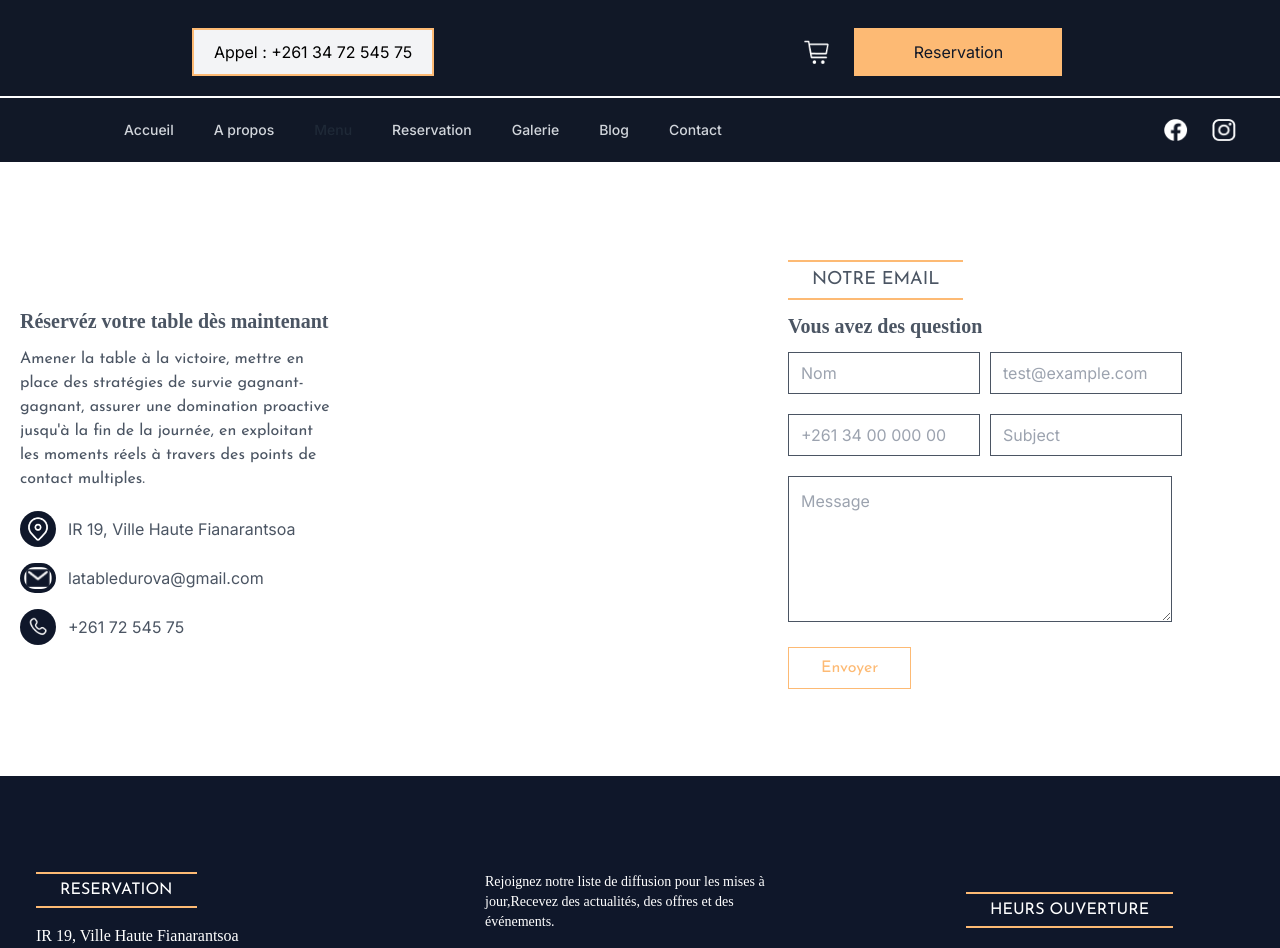
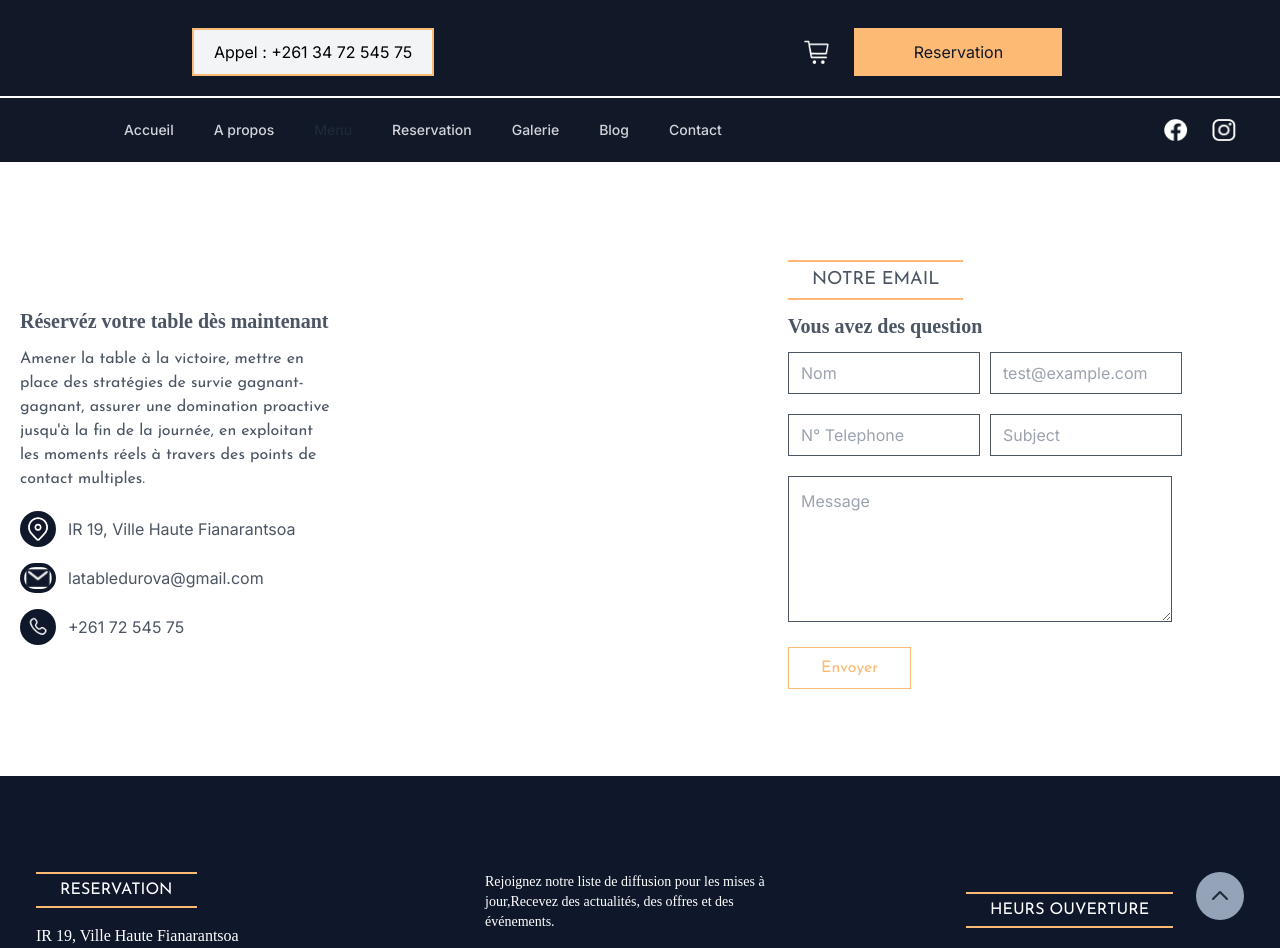
Before and after one commit to alphatowestphalen/siteNextJs, a Next.js app: page /contact in a window 1280 px wide. Shown: the top 948 px of the page. Built offline with nearby package versions, Linux system fonts and the light colour scheme.

Commit message:
fix:integration contanct

```diff
--- a/app/component/Footer/Footer.tsx
+++ b/app/component/Footer/Footer.tsx
@@ -19,9 +19,7 @@ const Footer = () => {
                 >
                   {`IR 19, Ville Haute Fianarantsoa`} <br />
                   <span className="text-orange-300"> Appel </span>
-                  <a href="tel:+261 72 545 75">
-                    +261 72 545 75
-                  </a>
+                  <a href="tel:+261 72 545 75">+261 72 545 75</a>
                   <br />
                   <span className="text-orange-300">
                     <a href="mailto:latabledurova@gmail.com">
@@ -80,6 +78,25 @@ const Footer = () => {
               </li>
             </nav>
           </div>
+          <div className="bg-slate-400 rounded-full absolute right-9  p-3">
+            <a href="#header" className="transition">
+              <svg
+                className="w-6 h-6 text-gray-800 dark:text-white"
+                aria-hidden="true"
+                xmlns="http://www.w3.org/2000/svg"
+                fill="none"
+                viewBox="0 0 24 24"
+              >
+                <path
+                  stroke="currentColor"
+                  stroke-linecap="round"
+                  stroke-linejoin="round"
+                  stroke-width="2"
+                  d="m5 15 7-7 7 7"
+                />
+              </svg>
+            </a>
+          </div>
         </div>
       </div>
     </footer>
--- a/app/component/Header/Header.tsx
+++ b/app/component/Header/Header.tsx
@@ -4,7 +4,7 @@ import NavBar from '../NavBar/NavBar'
 
 const Header = () => {
   return (
-    <div>
+    <div id='header'>
         <TopHeader />
         <NavBar />
     </div>
--- a/app/component/NavBar/NavBar.tsx
+++ b/app/component/NavBar/NavBar.tsx
@@ -43,7 +43,7 @@ const NavBar = () => {
                   >
                     {`Blog`}
                   </a>
-                  <a href='/'
+                  <a href='/contact'
                     className='text-gray-300  hover:text-gray-800 dark:hover:text-white px-3 py-2 rounded-md text-sm font-medium'
                   >
                     {`Contact`}
@@ -124,7 +124,7 @@ const NavBar = () => {
             >
               {`Blog`}
             </a>
-            <a href='/'
+            <a href='/contact'
               className='text-gray-300 hover:text-gray-800 dark:hover:text-white block px-3 py-2 rounded-md text-base font-medium'
             >
               {`Contact`}
--- a/app/contact/page.tsx
+++ b/app/contact/page.tsx
@@ -70,7 +70,7 @@ const Contactpage = () => {
                     type="Telephone"
                     id="footer-field"
                     name="footer-field"
-                    placeholder="+261 34 00 000 00 "
+                    placeholder="N° Telephone"
                     className="w-full md:w-48 bg-transparent border text-gray-600 border-gray-600 px-3 focus:ring-indigo-200 text-base outline-none py-1  leading-8 transition-colors duration-200 ease-in-out"
                   />
                   <input
```
